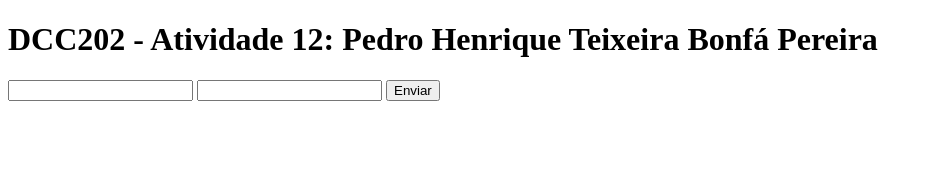
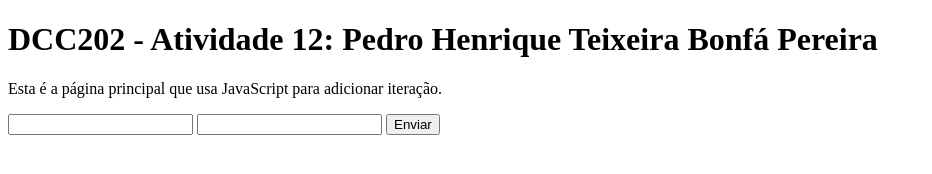
Before and after one commit to ufjf-dcc202/ufjf-dcc202-2023-3-a-atv12-0pedrobonfa, a website: page index.html in a window 1280 px wide. Shown: the whole page, without its empty margins (0-932 px from the left). Drawn offline with Linux system fonts and the light colour scheme.

Commit message:
adiciona main e parágrafo

```diff
--- a/index.html
+++ b/index.html
@@ -7,7 +7,10 @@
     <script type="module" src="main.js"></script>
 </head>
 <body>
+    <main>
+
         <h1>DCC202 - Atividade 12: Pedro Henrique Teixeira Bonfá Pereira</h1>
+        <p>Esta é a página principal que usa JavaScript para adicionar iteração.</p>
         <section>
             <form name="entrada">
                 <input name="fruta"/>
@@ -15,5 +18,6 @@
                 <button type="submit">Enviar</button>
             </form>
         </section>
+    </main>
 </body>
 </html>
```
Lines whose indentation alone changed are shown as unchanged.
